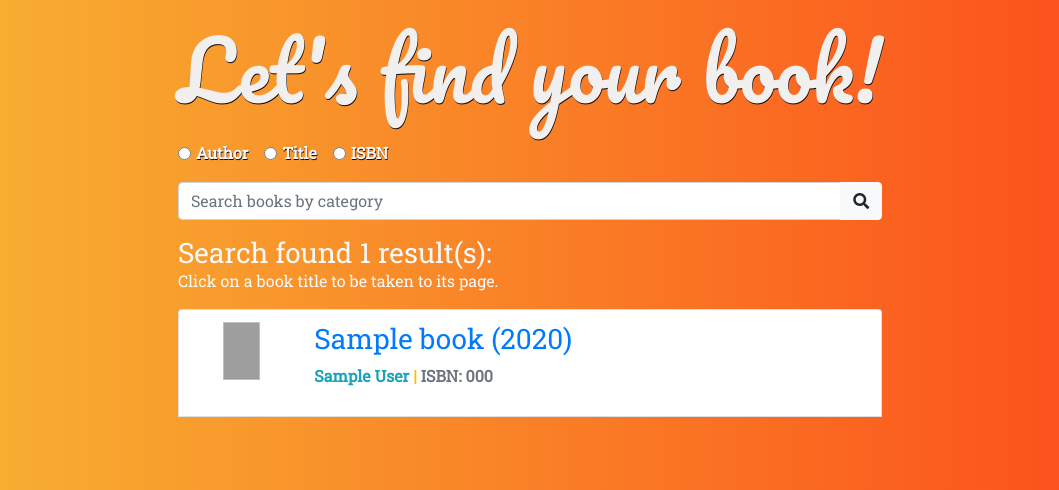
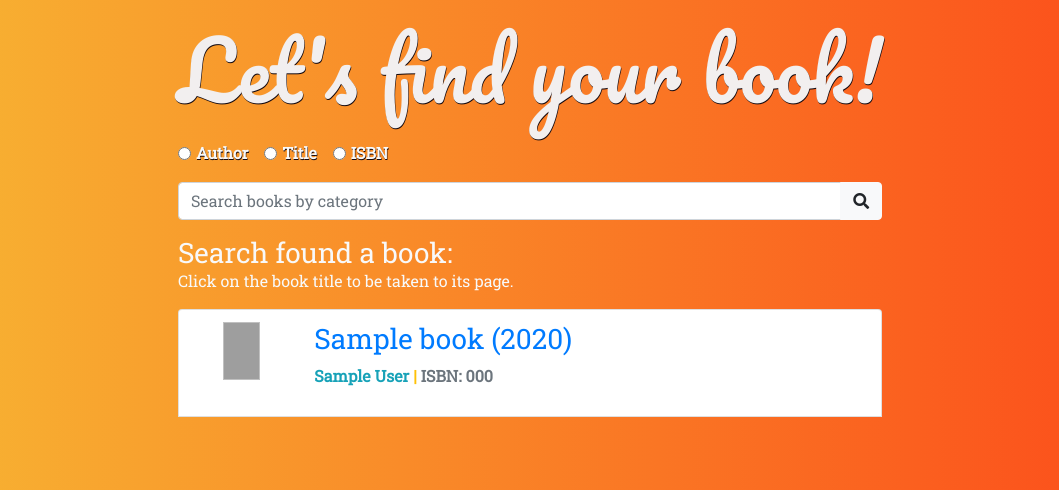
Before and after one commit to guymelef/booksdb, a Flask app: template templates/search.html in a window 1280 px wide. Shown: the part 249-739 px from the top of the page, without its empty margins (110-1169 px from the left). Run offline with Flask 2, Linux system fonts and the light colour scheme; the template is opened without the code that fills it: most values are stand-ins (such as "Sample title", 1, 10 or a date in 2020); some libraries are stand-ins or nearby versions; grey boxes are pictures that could not be loaded.

Commit message:
Fix conditional grammar when showing search result

```diff
--- a/templates/search.html
+++ b/templates/search.html
@@ -48,8 +48,8 @@
           </div>
         {% endif %}
         {% if books|length %}
-        <h3 class="mb-0">Search found {{ number }} result(s):</h3>
-        <p>Click on a book title to be taken to its page.</p>
+        <h3 class="mb-0">Search found {% if number > 1 %}{{number}}{% else %}a{% endif %} {% if number > 1 %}results{% else %}book{% endif %}:</h3>
+        <p>Click on {% if number > 1 %}a{% else %}the{% endif %} book title to be taken to its page.</p>
           {% for book in books %}
             <div class="list-group">
               <a href="{{ url_for('book', book_id=book.id) }}" class="list-group-item list-group-item-action mb-1">
```
